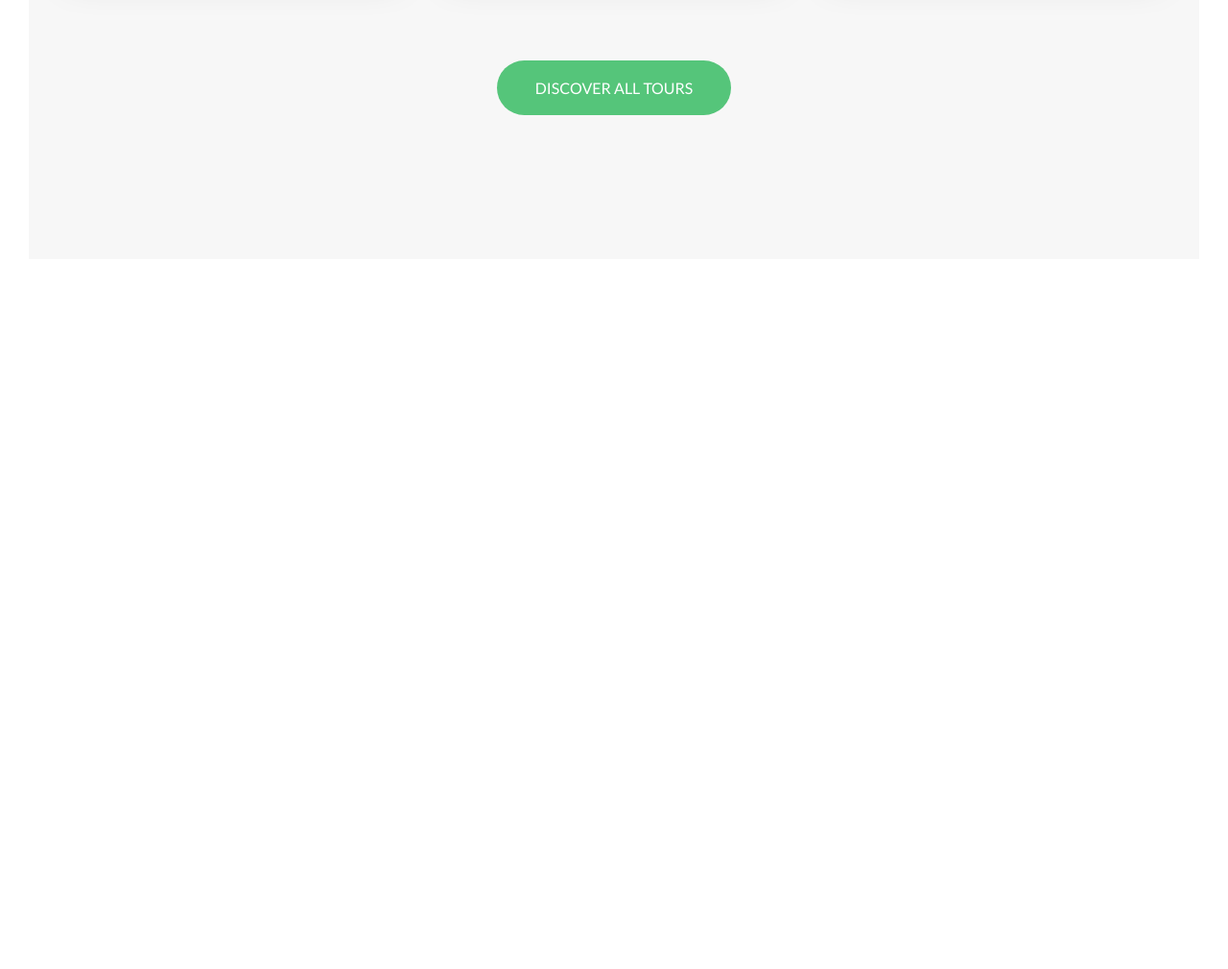
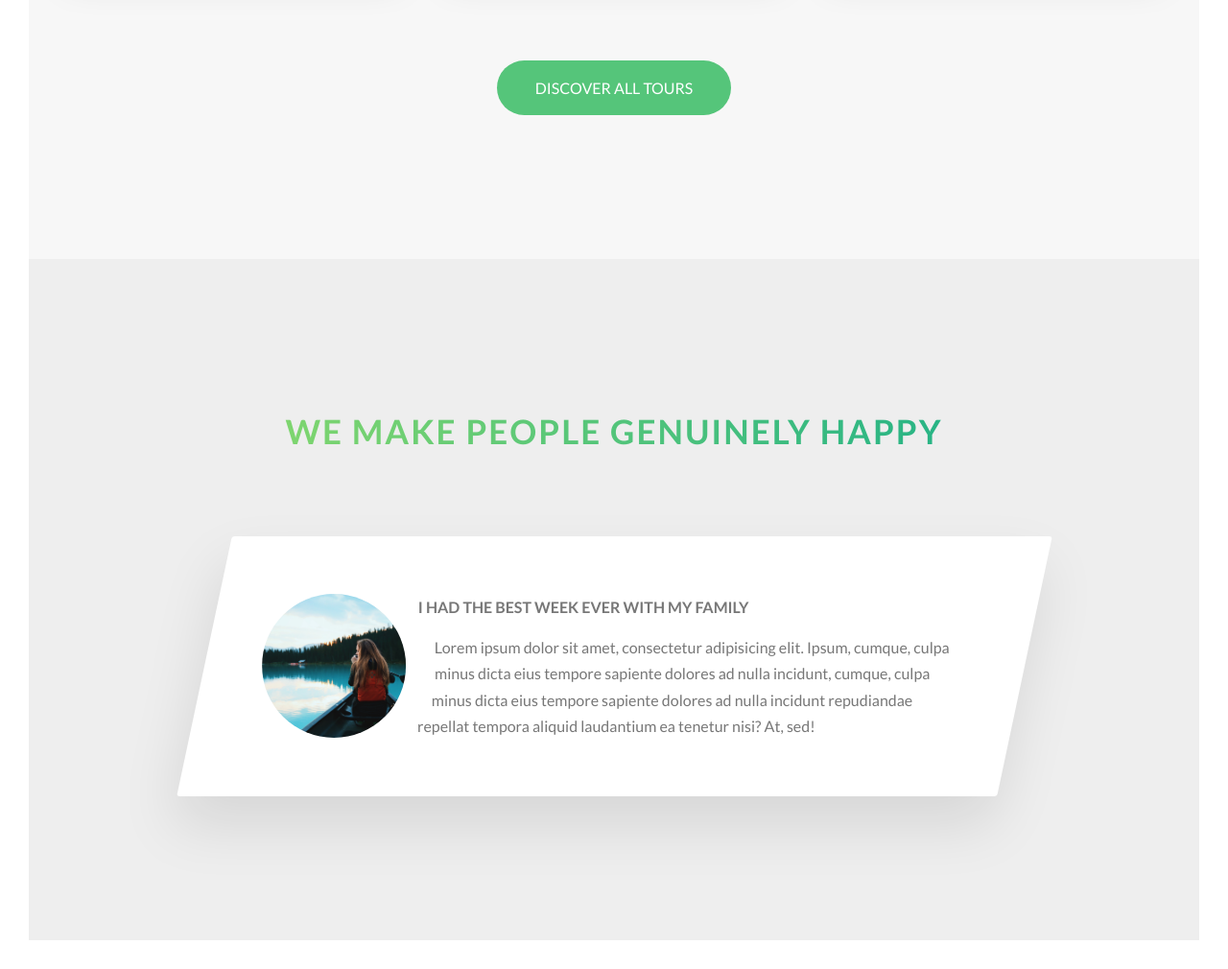
Before and after one commit to braisv/testing-animations-nature, a website: page index.html in a window 1280 px wide. Shown: the part 3032-4042 px from the top of the page at 96% size. Before the commit the page ends 3332 px from the top, so only its background shows below. Drawn offline with Linux system fonts and the light colour scheme.

Commit message:
stories section

```diff
--- a/index.html
+++ b/index.html
@@ -241,6 +241,27 @@
           <a href="#" class="btn btn--green">Discover all tours</a>
         </div>
       </section>
+
+      <section class="section-stories">
+        <div class="u-center-text u-margin-bottom-big">
+          <h2 class="heading-secondary">
+            We make people genuinely happy
+          </h2>
+        </div>
+        <div class="row">
+            <div class="story">
+                <figure class="story__shape">
+                    <img src="img/nat-8.jpg" alt="Person on a tour" class="story__image">
+                </figure>
+                <div class="story__text">
+                    <h3 class="heading-terciary u-margin-bottom-small">
+                        I had the best week ever with my family
+                    </h3>
+                    <p>Lorem ipsum dolor sit amet, consectetur adipisicing elit. Ipsum, cumque, culpa minus dicta eius tempore sapiente dolores ad nulla incidunt, cumque, culpa minus dicta eius tempore sapiente dolores ad nulla incidunt repudiandae repellat tempora aliquid laudantium ea tenetur nisi? At, sed!</p>
+                </div>
+            </div>
+        </div>
+      </section>
     </main>
 
     <!-- <section class="grid-test">
--- /dev/null
+++ b/sass/components/_story.scss
@@ -0,0 +1,30 @@
+.story {
+    width: 75%;
+    margin: 0 auto;
+    box-shadow: 0 3rem 6rem rgba($color-black, .1);
+    background-color: $color-white;
+    border-radius: 3px;
+    padding: 6rem;
+    padding-left: 9rem;
+    font-size: $default-font-size;
+    transform: skewX(-12deg);
+
+    &__shape {
+        width: 15rem;
+        height: 15rem;
+        float: left;
+        -webkit-shape-outside: circle(50% at 50% 50%);
+        shape-outside: circle(50% at 50% 50%);
+        -webkit-clip-path: circle(50% at 50% 50%);
+        clip-path: circle(50% at 50% 50%);
+        transform: skew(12deg) translateX(-3rem);
+    }
+
+    &__image {
+        height: 100%;
+    }
+
+    &__text {
+        transform: skew(12deg);
+    }
+}
--- a/sass/main.scss
+++ b/sass/main.scss
@@ -11,6 +11,7 @@
 @import "components/card";
 @import "components/composition";
 @import "components/feature-box";
+@import "components/story";
 
 @import "layout/header";
 @import "layout/grid";
--- a/sass/pages/_home.scss
+++ b/sass/pages/_home.scss
@@ -26,3 +26,8 @@
     margin-top: -10rem;
     background-color: $color-gray-light-1;
 }
+
+.section-stories {
+    padding: 15rem 0;
+    background-color: $color-gray-light-2;
+}
```
Also changed, not shown: css/style.css.
